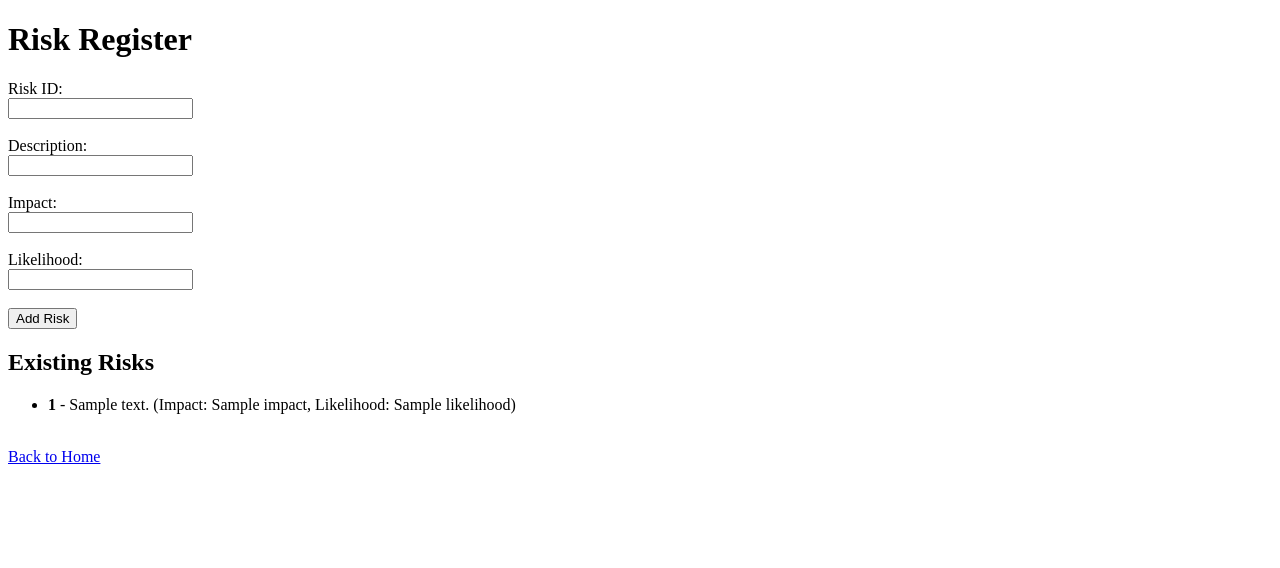
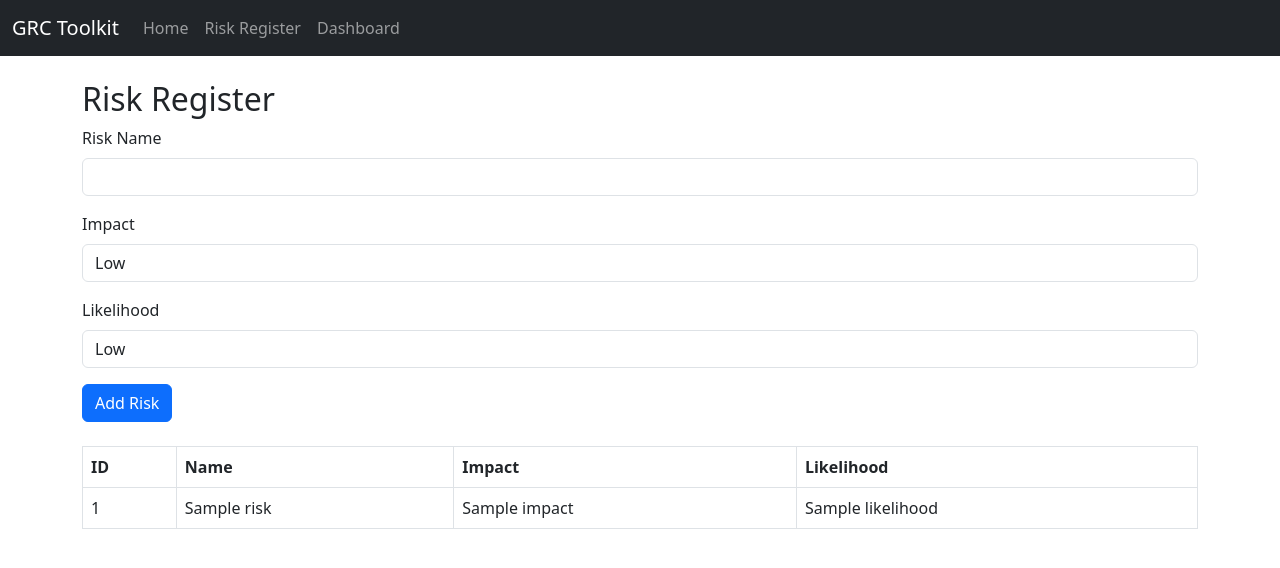
Before and after one commit to scyborg009/grc_toolkit, a Flask app: template templates/risk_register.html in a window 1280 px wide. Shown: the top 568 px of the page. Run offline with Flask 3, Linux system fonts and the light colour scheme; the template is opened without the code that fills it: most values are stand-ins (such as "Sample title", 1, 10 or a date in 2020).

Commit message:
Final GRC Automation Toolkit - Risk Register, Dashboard, Styling

```diff
--- a/app.py
+++ b/app.py
@@ -1,44 +1,30 @@
 from flask import Flask, render_template, request, redirect, url_for
-import json
-import os
 
 app = Flask(__name__)
 
-RISK_FILE = "risks.json"
+# Dummy risk data
+risks = []
 
-# Load existing risks or create empty file
-if not os.path.exists(RISK_FILE):
-    with open(RISK_FILE, "w") as f:
-        json.dump([], f)
+@app.route('/')
+def home():
+    return render_template('index.html')
 
-def load_risks():
-    with open(RISK_FILE, "r") as f:
-        return json.load(f)
+@app.route('/risk_register', methods=['GET', 'POST'])
+def risk_register():
+    if request.method == 'POST':
+        risk = {
+            'id': len(risks) + 1,
+            'name': request.form['risk_name'],
+            'impact': request.form['impact'],
+            'likelihood': request.form['likelihood']
+        }
+        risks.append(risk)
+        return redirect(url_for('risk_register'))
+    return render_template('risk_register.html', risks=risks)
 
-def save_risks(risks):
-    with open(RISK_FILE, "w") as f:
-        json.dump(risks, f, indent=4)
+@app.route('/dashboard')
+def dashboard():
+    return render_template('dashboard.html', risks=risks)
 
-@app.route("/")
-def home():
-    return render_template("index.html")
-
-@app.route("/risk-register", methods=["GET", "POST"])
-def risk_register():
-    if request.method == "POST":
-        new_risk = {
-            "id": request.form.get("id"),
-            "description": request.form.get("description"),
-            "impact": request.form.get("impact"),
-            "likelihood": request.form.get("likelihood")
-        }
-        risks = load_risks()
-        risks.append(new_risk)
-        save_risks(risks)
-        return redirect(url_for("risk_register"))
-
-    risks = load_risks()
-    return render_template("risk_register.html", risks=risks)
-
-if __name__ == "__main__":
-    app.run(host="0.0.0.0", port=10000)
+if __name__ == '__main__':
+    app.run(debug=True)
--- /dev/null
+++ b/templates/layout.html
@@ -0,0 +1,25 @@
+<!DOCTYPE html>
+<html lang="en">
+<head>
+  <meta charset="UTF-8">
+  <title>GRC Toolkit</title>
+  <link href="https://cdn.jsdelivr.net/npm/bootstrap@5.3.0/dist/css/bootstrap.min.css" rel="stylesheet">
+</head>
+<body>
+<nav class="navbar navbar-expand-lg navbar-dark bg-dark mb-4">
+  <div class="container-fluid">
+    <a class="navbar-brand" href="/">GRC Toolkit</a>
+    <div class="collapse navbar-collapse">
+      <ul class="navbar-nav">
+        <li class="nav-item"><a class="nav-link" href="/">Home</a></li>
+        <li class="nav-item"><a class="nav-link" href="/risk_register">Risk Register</a></li>
+        <li class="nav-item"><a class="nav-link" href="/dashboard">Dashboard</a></li>
+      </ul>
+    </div>
+  </div>
+</nav>
+<div class="container">
+  {% block content %}{% endblock %}
+</div>
+</body>
+</html>
--- a/templates/risk_register.html
+++ b/templates/risk_register.html
@@ -1,36 +1,48 @@
-<!DOCTYPE html>
-<html>
-<head>
-    <title>Risk Register</title>
-</head>
-<body>
-    <h1>Risk Register</h1>
+{% extends 'layout.html' %}
+{% block content %}
+<h2>Risk Register</h2>
+<form method="POST" class="mb-4">
+  <div class="mb-3">
+    <label class="form-label">Risk Name</label>
+    <input type="text" class="form-control" name="risk_name" required>
+  </div>
+  <div class="mb-3">
+    <label class="form-label">Impact</label>
+    <select class="form-control" name="impact">
+      <option>Low</option>
+      <option>Medium</option>
+      <option>High</option>
+    </select>
+  </div>
+  <div class="mb-3">
+    <label class="form-label">Likelihood</label>
+    <select class="form-control" name="likelihood">
+      <option>Low</option>
+      <option>Medium</option>
+      <option>High</option>
+    </select>
+  </div>
+  <button type="submit" class="btn btn-primary">Add Risk</button>
+</form>
 
-    <form method="POST">
-        <label>Risk ID:</label><br>
-        <input type="text" name="id" required><br><br>
-
-        <label>Description:</label><br>
-        <input type="text" name="description" required><br><br>
-
-        <label>Impact:</label><br>
-        <input type="text" name="impact" required><br><br>
-
-        <label>Likelihood:</label><br>
-        <input type="text" name="likelihood" required><br><br>
-
-        <button type="submit">Add Risk</button>
-    </form>
-
-    <h2>Existing Risks</h2>
-    <ul>
-        {% for risk in risks %}
-            <li><strong>{{ risk.id }}</strong> - {{ risk.description }} (Impact: {{ risk.impact }}, Likelihood: {{ risk.likelihood }})</li>
-        {% else %}
-            <li>No risks recorded yet.</li>
-        {% endfor %}
-    </ul>
-
-    <br><a href="/">Back to Home</a>
-</body>
-</html>
+<table class="table table-bordered">
+  <thead>
+    <tr>
+      <th>ID</th>
+      <th>Name</th>
+      <th>Impact</th>
+      <th>Likelihood</th>
+    </tr>
+  </thead>
+  <tbody>
+    {% for risk in risks %}
+    <tr>
+      <td>{{ risk.id }}</td>
+      <td>{{ risk.name }}</td>
+      <td>{{ risk.impact }}</td>
+      <td>{{ risk.likelihood }}</td>
+    </tr>
+    {% endfor %}
+  </tbody>
+</table>
+{% endblock %}
```
Also changed, not shown: templates/dashboard.html (+7 -37 lines), templates/index.html (+5 -10 lines).
